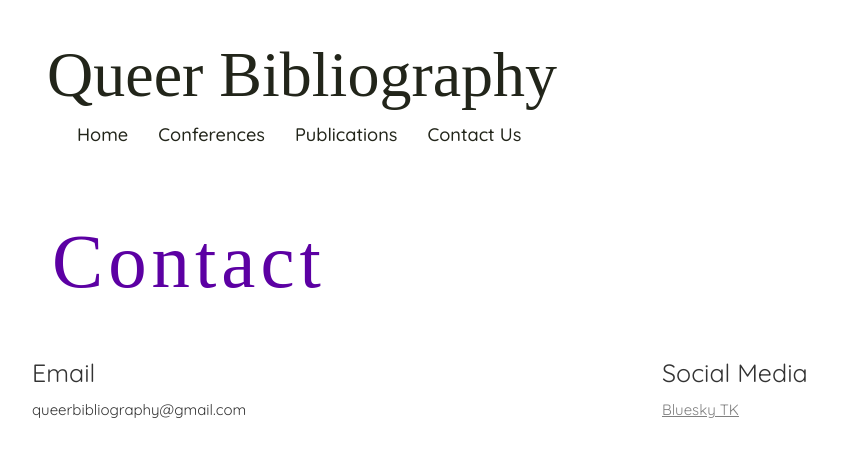
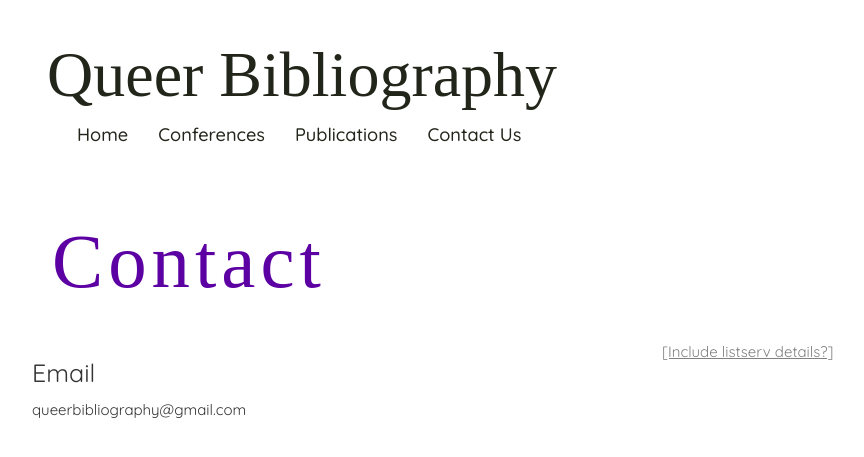
Before and after one commit to ceyingst/queerbibliography, a Jekyll site: the page built from contact.html, in a window 1280 px wide. Shown: the top 457 px of the page, without its empty margins (18-882 px from the left). Built offline with Jekyll 4.4.1, drawn with Linux system fonts in a browser that asks for light colours; nearby versions of some CDN libraries; some web fonts are replaced.

Commit message:
Update contact.html

```diff
--- a/contact.html
+++ b/contact.html
@@ -35,8 +35,8 @@ permalink: /contact/
 <div class="col-sm-6">
   <div class="block">
 
-  <h2>Social Media</h2>
-  <p><a href="" style="color: grey"><u>Bluesky TK</u></p>
+
+  <p><a href="" style="color: grey"><u>[Include listserv details?]</u></p>
 
   </div>
   </div>
```
